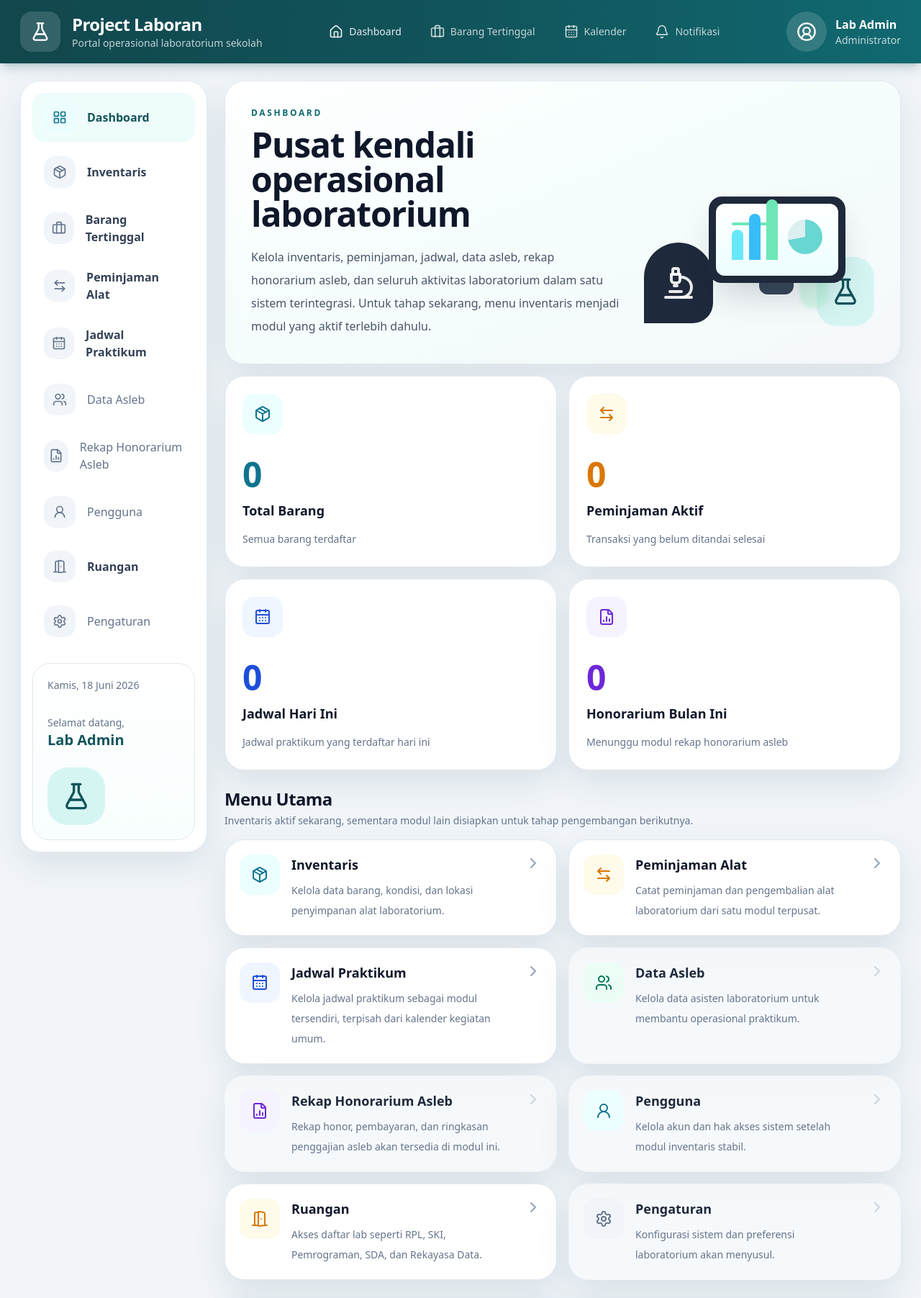
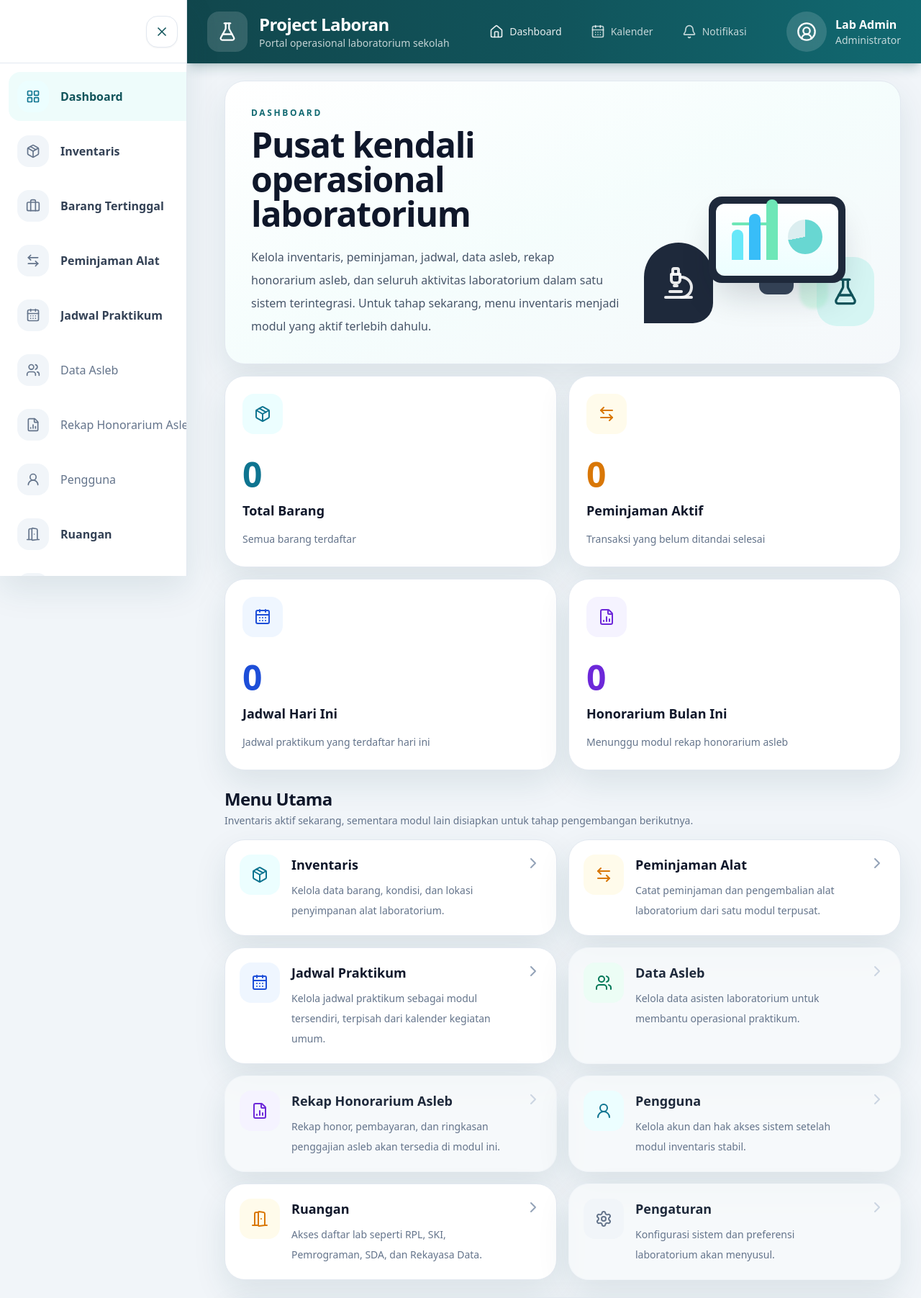
Before and after one commit to abdurojak/ProjectLaboran, a Django app: page / in a window 1280 px wide. Shown: the top 1803 px of the page at 72% size. Run offline with Django 5.2, Linux system fonts and the light colour scheme; data that the repository does not hold is empty; some libraries are stand-ins or nearby versions.

Commit message:
style: apply shared sidebar layout

```diff
--- /dev/null
+++ b/apps/core/context_processors.py
@@ -0,0 +1,59 @@
+from django.utils import timezone
+
+
+TONES = {
+    'teal': {
+        'icon_bg': 'bg-cyan-50',
+        'icon_text': 'text-cyan-700',
+    },
+    'orange': {
+        'icon_bg': 'bg-amber-50',
+        'icon_text': 'text-amber-600',
+    },
+    'blue': {
+        'icon_bg': 'bg-blue-50',
+        'icon_text': 'text-blue-700',
+    },
+    'purple': {
+        'icon_bg': 'bg-violet-50',
+        'icon_text': 'text-violet-700',
+    },
+    'green': {
+        'icon_bg': 'bg-emerald-50',
+        'icon_text': 'text-emerald-700',
+    },
+    'gray': {
+        'icon_bg': 'bg-slate-100',
+        'icon_text': 'text-slate-500',
+    },
+}
+
+
+SIDEBAR_LINKS = [
+    {'title': 'Dashboard', 'icon': 'layout-grid', 'url': 'dashboard:home', 'namespace': 'dashboard', 'tone': 'teal'},
+    {'title': 'Inventaris', 'icon': 'package', 'url': 'inventaris:barang_list', 'namespace': 'inventaris', 'tone': 'gray'},
+    {'title': 'Barang Tertinggal', 'icon': 'briefcase', 'url': 'barang_tertinggal:list', 'namespace': 'barang_tertinggal', 'tone': 'gray'},
+    {'title': 'Peminjaman Alat', 'icon': 'arrow-left-right', 'url': 'peminjaman:peminjaman_list', 'namespace': 'peminjaman', 'tone': 'gray'},
+    {'title': 'Jadwal Praktikum', 'icon': 'calendar-days', 'url': 'jadwal:jadwal_list', 'namespace': 'jadwal', 'tone': 'gray'},
+    {'title': 'Data Asleb', 'icon': 'users', 'url': '', 'namespace': '', 'tone': 'gray'},
+    {'title': 'Rekap Honorarium Asleb', 'icon': 'file-chart-column', 'url': '', 'namespace': '', 'tone': 'gray'},
+    {'title': 'Pengguna', 'icon': 'user-round', 'url': '', 'namespace': '', 'tone': 'gray'},
+    {'title': 'Ruangan', 'icon': 'door-open', 'url': 'ruangan:ruangan_list', 'namespace': 'ruangan', 'tone': 'gray'},
+    {'title': 'Pengaturan', 'icon': 'settings', 'url': '', 'namespace': '', 'tone': 'gray'},
+]
+
+
+def dashboard_sidebar(request):
+    current_namespace = getattr(request.resolver_match, 'namespace', '')
+    links = []
+
+    for link in SIDEBAR_LINKS:
+        item = link.copy()
+        item.update(TONES.get(item['tone'], TONES['gray']))
+        item['active'] = bool(item['namespace'] and item['namespace'] == current_namespace)
+        links.append(item)
+
+    return {
+        'sidebar_links': links,
+        'today': timezone.localdate(),
+    }
--- /dev/null
+++ b/apps/core/templates/components/dashboard_sidebar.html
@@ -0,0 +1,114 @@
+<div class="h-fit w-[86px] shrink-0 transition-all duration-200 xl:w-[260px]" data-dashboard-sidebar-shell>
+<aside id="dashboard-sidebar" class="fixed inset-y-0 left-0 z-40 flex h-screen w-[86px] flex-col border-r border-slate-200 bg-white shadow-soft transition-all duration-200 xl:w-[260px]" data-dashboard-sidebar>
+    <div class="flex min-h-[88px] items-center justify-center border-b border-slate-200 bg-white px-3 xl:justify-end">
+        <button id="dashboard-sidebar-toggle" type="button" class="inline-flex h-11 w-11 items-center justify-center rounded-2xl border border-slate-200 bg-white p-0 text-brand-800 shadow-sm transition hover:bg-white" aria-label="Tutup menu dashboard" title="Tutup menu" aria-expanded="true">
+            <i data-sidebar-toggle-icon data-lucide="panel-left-close" class="h-5 w-5"></i>
+        </button>
+    </div>
+
+    <div class="min-h-0 flex-1 overflow-y-auto overscroll-contain p-3">
+        <nav class="grid gap-2">
+            {% for link in sidebar_links %}
+                {% if link.url %}
+                <a href="{% url link.url %}" class="{% if link.active %}bg-brand-50 text-brand-800{% else %}text-slate-700 hover:bg-slate-50{% endif %} flex items-center gap-4 rounded-2xl px-3 py-3 font-semibold transition" title="{{ link.title }}">
+                    <span class="{{ link.icon_bg }} {{ link.icon_text }} flex h-11 w-11 shrink-0 items-center justify-center rounded-2xl">
+                        <i data-lucide="{{ link.icon }}" class="h-5 w-5"></i>
+                    </span>
+                    <span data-sidebar-label class="hidden min-w-0 truncate xl:inline">{{ link.title }}</span>
+                </a>
+                {% else %}
+                <div class="flex items-center gap-4 rounded-2xl px-3 py-3 text-slate-500" title="{{ link.title }}">
+                    <span class="{{ link.icon_bg }} {{ link.icon_text }} flex h-11 w-11 shrink-0 items-center justify-center rounded-2xl">
+                        <i data-lucide="{{ link.icon }}" class="h-5 w-5"></i>
+                    </span>
+                    <span data-sidebar-label class="hidden min-w-0 truncate xl:inline">{{ link.title }}</span>
+                </div>
+                {% endif %}
+            {% endfor %}
+        </nav>
+
+        <div data-sidebar-profile class="mt-6 hidden rounded-[24px] border border-slate-200 bg-gradient-to-b from-white to-brand-50/40 p-5 xl:block">
+            <div class="text-sm font-medium text-slate-500">{{ today|date:"l, d F Y" }}</div>
+            <p class="mt-8 text-sm text-slate-500">Selamat datang,</p>
+            <p class="text-xl font-bold text-brand-800">Lab Admin</p>
+            <div class="mt-6 flex h-20 w-20 items-center justify-center rounded-[28px] bg-brand-100 text-brand-800">
+                <i data-lucide="flask-conical" class="h-10 w-10"></i>
+            </div>
+        </div>
+    </div>
+</aside>
+</div>
+
+<script>
+    document.addEventListener('DOMContentLoaded', function () {
+        const sidebar = document.querySelector('[data-dashboard-sidebar]');
+        const toggle = document.getElementById('dashboard-sidebar-toggle');
+
+        if (!sidebar || !toggle) {
+            return;
+        }
+
+        const labels = sidebar.querySelectorAll('[data-sidebar-label]');
+        const profile = sidebar.querySelector('[data-sidebar-profile]');
+        const shell = sidebar.closest('[data-dashboard-sidebar-shell]');
+        const header = document.querySelector('body > header');
+        const desktopQuery = window.matchMedia('(min-width: 1280px)');
+
+        function setToggleIcon(iconName) {
+            toggle.innerHTML = '<i data-sidebar-toggle-icon data-lucide="' + iconName + '" class="h-5 w-5"></i>';
+            if (window.lucide) {
+                window.lucide.createIcons();
+            }
+        }
+
+        function setCollapsed(collapsed) {
+            sidebar.classList.toggle('w-[300px]', !collapsed);
+            sidebar.classList.toggle('w-[86px]', collapsed);
+            sidebar.classList.toggle('xl:w-[260px]', !collapsed);
+            sidebar.classList.toggle('xl:w-[86px]', collapsed);
+            if (shell) {
+                shell.classList.toggle('w-[300px]', !collapsed);
+                shell.classList.toggle('w-[86px]', collapsed);
+                shell.classList.toggle('xl:w-[260px]', !collapsed);
+                shell.classList.toggle('xl:w-[86px]', collapsed);
+            }
+
+            if (header) {
+                const sidebarWidth = collapsed ? '86px' : (desktopQuery.matches ? '260px' : '300px');
+                header.style.marginLeft = sidebarWidth;
+                header.style.width = 'calc(100% - ' + sidebarWidth + ')';
+            }
+
+            toggle.setAttribute('aria-expanded', String(!collapsed));
+            toggle.setAttribute('aria-label', collapsed ? 'Buka menu dashboard' : 'Tutup menu dashboard');
+            toggle.setAttribute('title', collapsed ? 'Buka menu' : 'Tutup menu');
+
+            labels.forEach(function (label) {
+                label.classList.toggle('hidden', collapsed);
+                label.classList.toggle('inline', !collapsed);
+                label.classList.toggle('xl:inline', !collapsed);
+                label.classList.toggle('xl:hidden', collapsed);
+            });
+
+            if (profile) {
+                profile.classList.toggle('hidden', collapsed);
+                profile.classList.toggle('block', !collapsed);
+                profile.classList.toggle('xl:block', !collapsed);
+                profile.classList.toggle('xl:hidden', collapsed);
+            }
+
+            setToggleIcon(collapsed ? 'menu' : 'x');
+        }
+
+        setCollapsed(!desktopQuery.matches);
+
+        toggle.addEventListener('click', function () {
+            const isExpanded = toggle.getAttribute('aria-expanded') === 'true';
+            setCollapsed(isExpanded);
+        });
+
+        desktopQuery.addEventListener('change', function (event) {
+            setCollapsed(!event.matches);
+        });
+    });
+</script>
--- /dev/null
+++ b/apps/core/templates/components/navbar.html
@@ -0,0 +1,41 @@
+<header class="bg-gradient-to-r from-brand-900 via-brand-800 to-brand-700 text-white shadow-lg shadow-brand-900/20">
+    <div class="mx-auto flex max-w-[1500px] flex-wrap items-center justify-between gap-5 px-5 py-4 lg:px-7">
+        <div class="flex items-center gap-4">
+            <div class="flex h-14 w-14 items-center justify-center rounded-2xl bg-white/15 text-lg font-black backdrop-blur">
+                <i data-lucide="flask-conical" class="h-7 w-7"></i>
+            </div>
+            <div>
+                <h1 class="text-2xl font-bold tracking-tight">Project Laboran</h1>
+                <p class="text-sm text-white/75">Portal operasional laboratorium sekolah</p>
+            </div>
+        </div>
+
+        <nav class="flex flex-wrap items-center gap-2 text-sm font-medium">
+            <a href="{% url 'dashboard:home' %}" class="flex items-center gap-2 rounded-2xl px-4 py-3 text-white/90 transition hover:bg-white/10 hover:text-white">
+                <i data-lucide="house" class="lucide-icon"></i>
+                <span>Dashboard</span>
+            </a>
+            <a href="{% url 'kalender:kegiatan_list' %}" class="flex items-center gap-2 rounded-2xl px-4 py-3 text-white/75 transition hover:bg-white/10 hover:text-white">
+                <i data-lucide="calendar-days" class="lucide-icon"></i>
+                <span>Kalender</span>
+            </a>
+            <a href="{% url 'kalender:notifikasi_list' %}" class="flex items-center gap-2 rounded-2xl px-4 py-3 text-white/75 transition hover:bg-white/10 hover:text-white">
+                <i data-lucide="bell" class="lucide-icon"></i>
+                <span>Notifikasi</span>
+                {% if kalender_notification_count %}
+                <span class="flex h-6 min-w-6 items-center justify-center rounded-full bg-cyan-300/25 px-2 text-xs font-bold text-cyan-100">{{ kalender_notification_count }}</span>
+                {% endif %}
+            </a>
+        </nav>
+
+        <div class="flex items-center gap-3">
+            <div class="flex h-14 w-14 items-center justify-center rounded-full bg-white/15 text-lg font-black backdrop-blur">
+                <i data-lucide="circle-user-round" class="h-7 w-7"></i>
+            </div>
+            <div class="hidden sm:block">
+                <div class="font-semibold">Lab Admin</div>
+                <div class="text-sm text-white/75">Administrator</div>
+            </div>
+        </div>
+    </div>
+</header>
--- a/apps/dashboard/templates/dashboard/home.html
+++ b/apps/dashboard/templates/dashboard/home.html
@@ -3,39 +3,7 @@
 {% block title %}Dashboard{% endblock %}
 
 {% block content %}
-<div class="grid gap-6 xl:grid-cols-[260px_minmax(0,1fr)]">
-    <aside class="surface-card h-fit p-4 xl:sticky xl:top-6">
-        <nav class="grid gap-2">
-            {% for link in sidebar_links %}
-                {% if link.url %}
-                <a href="{% url link.url %}" class="{% if link.active %}bg-brand-50 text-brand-800{% else %}text-slate-700 hover:bg-slate-50{% endif %} flex items-center gap-4 rounded-2xl px-4 py-3 font-semibold transition">
-                    <span class="{{ link.icon_bg }} {{ link.icon_text }} flex h-11 w-11 items-center justify-center rounded-2xl">
-                        <i data-lucide="{{ link.icon }}" class="h-5 w-5"></i>
-                    </span>
-                    <span>{{ link.title }}</span>
-                </a>
-                {% else %}
-                <div class="flex items-center gap-4 rounded-2xl px-4 py-3 text-slate-500">
-                    <span class="{{ link.icon_bg }} {{ link.icon_text }} flex h-11 w-11 items-center justify-center rounded-2xl">
-                        <i data-lucide="{{ link.icon }}" class="h-5 w-5"></i>
-                    </span>
-                    <span>{{ link.title }}</span>
-                </div>
-                {% endif %}
-            {% endfor %}
-        </nav>
-
-        <div class="mt-6 rounded-[24px] border border-slate-200 bg-gradient-to-b from-white to-brand-50/40 p-5">
-            <div class="text-sm font-medium text-slate-500">{{ today|date:"l, d F Y" }}</div>
-            <p class="mt-8 text-sm text-slate-500">Selamat datang,</p>
-            <p class="text-xl font-bold text-brand-800">Lab Admin</p>
-            <div class="mt-6 flex h-20 w-20 items-center justify-center rounded-[28px] bg-brand-100 text-brand-800">
-                <i data-lucide="flask-conical" class="h-10 w-10"></i>
-            </div>
-        </div>
-    </aside>
-
-    <section class="grid gap-6">
+<div class="grid gap-6">
         <div class="grid gap-4 2xl:grid-cols-[minmax(0,2.2fr)_repeat(4,minmax(0,1fr))] xl:grid-cols-2">
             <article class="surface-card overflow-hidden bg-gradient-to-br from-white via-brand-50/60 to-slate-100/70 p-7 md:p-9 2xl:col-auto xl:col-span-2">
                 <div class="grid items-end gap-8 lg:grid-cols-[minmax(0,1.3fr)_320px]">
@@ -261,6 +229,5 @@
                 </table>
             </div>
         </section>
-    </section>
 </div>
 {% endblock %}
--- a/apps/dashboard/views.py
+++ b/apps/dashboard/views.py
@@ -161,18 +161,6 @@
                 'tone': 'gray',
             },
         ])
-        context['sidebar_links'] = self._decorate_items([
-            {'title': 'Dashboard', 'icon': 'layout-grid', 'url': 'dashboard:home', 'active': True, 'tone': 'teal'},
-            {'title': 'Inventaris', 'icon': 'package', 'url': 'inventaris:barang_list', 'active': False, 'tone': 'gray'},
-            {'title': 'Barang Tertinggal', 'icon': 'briefcase', 'url': 'barang_tertinggal:list', 'active': False, 'tone': 'gray'},
-            {'title': 'Peminjaman Alat', 'icon': 'arrow-left-right', 'url': 'peminjaman:peminjaman_list', 'active': False, 'tone': 'gray'},
-            {'title': 'Jadwal Praktikum', 'icon': 'calendar-days', 'url': 'jadwal:jadwal_list', 'active': False, 'tone': 'gray'},
-            {'title': 'Data Asleb', 'icon': 'users', 'url': '', 'active': False, 'tone': 'gray'},
-            {'title': 'Rekap Honorarium Asleb', 'icon': 'file-chart-column', 'url': '', 'active': False, 'tone': 'gray'},
-            {'title': 'Pengguna', 'icon': 'user-round', 'url': '', 'active': False, 'tone': 'gray'},
-            {'title': 'Ruangan', 'icon': 'door-open', 'url': 'ruangan:ruangan_list', 'active': False, 'tone': 'gray'},
-            {'title': 'Pengaturan', 'icon': 'settings', 'url': '', 'active': False, 'tone': 'gray'},
-        ])
         context['activities'] = [
             {
                 'time': '10:15',
--- a/apps/inventaris/templates/base.html
+++ b/apps/inventaris/templates/base.html
@@ -74,54 +74,13 @@
     </style>
 </head>
 <body>
-    <header class="bg-gradient-to-r from-brand-900 via-brand-800 to-brand-700 text-white shadow-lg shadow-brand-900/20">
-        <div class="mx-auto flex max-w-[1500px] flex-wrap items-center justify-between gap-5 px-5 py-4 lg:px-7">
-            <div class="flex items-center gap-4">
-                <div class="flex h-14 w-14 items-center justify-center rounded-2xl bg-white/15 text-lg font-black backdrop-blur">
-                    <i data-lucide="flask-conical" class="h-7 w-7"></i>
-                </div>
-                <div>
-                    <h1 class="text-2xl font-bold tracking-tight">Project Laboran</h1>
-                    <p class="text-sm text-white/75">Portal operasional laboratorium sekolah</p>
-                </div>
-            </div>
+    {% include "components/navbar.html" %}
 
-            <nav class="flex flex-wrap items-center gap-2 text-sm font-medium">
-                <a href="{% url 'dashboard:home' %}" class="flex items-center gap-2 rounded-2xl px-4 py-3 text-white/90 transition hover:bg-white/10 hover:text-white">
-                    <i data-lucide="house" class="lucide-icon"></i>
-                    <span>Dashboard</span>
-                </a>
-                <a href="{% url 'barang_tertinggal:list' %}" class="flex items-center gap-2 rounded-2xl px-4 py-3 text-white/75 transition hover:bg-white/10 hover:text-white">
-                    <i data-lucide="briefcase" class="lucide-icon"></i>
-                    <span>Barang Tertinggal</span>
-                </a>
-                <a href="{% url 'kalender:kegiatan_list' %}" class="flex items-center gap-2 rounded-2xl px-4 py-3 text-white/75 transition hover:bg-white/10 hover:text-white">
-                    <i data-lucide="calendar-days" class="lucide-icon"></i>
-                    <span>Kalender</span>
-                </a>
-                <a href="{% url 'kalender:notifikasi_list' %}" class="flex items-center gap-2 rounded-2xl px-4 py-3 text-white/75 transition hover:bg-white/10 hover:text-white">
-                    <i data-lucide="bell" class="lucide-icon"></i>
-                    <span>Notifikasi</span>
-                    {% if kalender_notification_count %}
-                    <span class="flex h-6 min-w-6 items-center justify-center rounded-full bg-cyan-300/25 px-2 text-xs font-bold text-cyan-100">{{ kalender_notification_count }}</span>
-                    {% endif %}
-                </a>
-            </nav>
-
-            <div class="flex items-center gap-3">
-                <div class="flex h-14 w-14 items-center justify-center rounded-full bg-white/15 text-lg font-black backdrop-blur">
-                    <i data-lucide="circle-user-round" class="h-7 w-7"></i>
-                </div>
-                <div class="hidden sm:block">
-                    <div class="font-semibold">Lab Admin</div>
-                    <div class="text-sm text-white/75">Administrator</div>
-                </div>
-            </div>
-        </div>
-    </header>
-
-    <main class="mx-auto max-w-[1500px] px-4 py-6 lg:px-7">
-        {% block content %}{% endblock %}
+    <main class="mx-auto flex max-w-[1500px] items-start gap-6 px-4 py-6 lg:px-7">
+        {% include "components/dashboard_sidebar.html" %}
+        <section class="grid min-w-0 flex-1 gap-6">
+            {% block content %}{% endblock %}
+        </section>
     </main>
     {% block extra_script %}{% endblock %}
     <script>
--- a/project_laboran/settings.py
+++ b/project_laboran/settings.py
@@ -77,6 +77,7 @@
                 'django.template.context_processors.request',
                 'django.contrib.auth.context_processors.auth',
                 'django.contrib.messages.context_processors.messages',
+                'apps.core.context_processors.dashboard_sidebar',
                 'apps.kalender.context_processors.kalender_notifikasi',
             ],
         },
```
